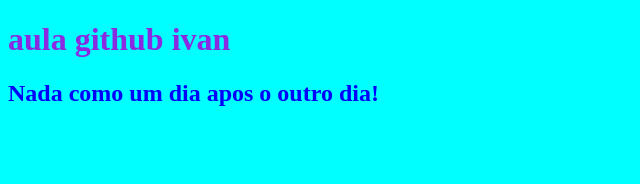
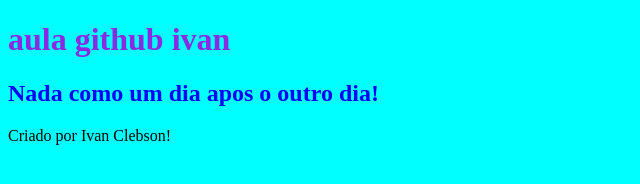
Before and after one commit to Vandragon1/aula_pipe, a plain HTML site: page index.html in a window 1280 px wide. Shown: the whole page, without its empty margins (0-640 px from the left). Drawn offline with Linux system fonts and the light colour scheme.

Commit message:
alterado

```diff
--- a/index.html
+++ b/index.html
@@ -18,3 +18,5 @@
     Nada como um dia apos o outro dia!
 
 </h2>
+
+Criado por Ivan Clebson!
```
